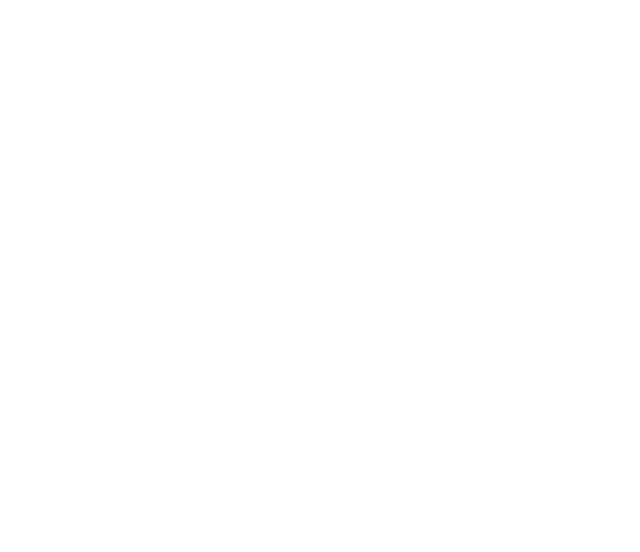
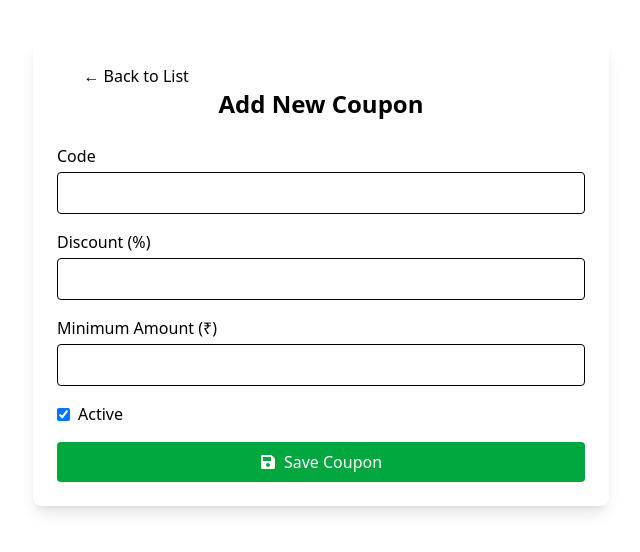
Before and after one commit to prathamaaaaa/product-inventory-frontend, a React (Vite) app: page /addcoupon in a window 1280 px wide. Before the commit this address had no page. Shown: the top 552 px of the page, without its empty margins (319-959 px from the left). Built offline with nearby package versions, Linux system fonts and the light colour scheme; no server answers.

Commit message:
Coupon Done

```diff
--- a/src/App.jsx
+++ b/src/App.jsx
@@ -12,6 +12,8 @@
 import StoreDetail from "./component/StoreDetail";
 import Cart from "./component/Cart";
 import Checkout from "./component/Checkout";
+import Coupons from "./component/Coupons";
+import Addcoupon from "./component/Addcoupon";
 
 function App() {
   return (
@@ -27,13 +29,16 @@
         {/* <Route path="/store" element={<Store />} /> */}
         <Route path="/store/:id" element={<StoreDetail />} />
         <Route path="/list" element={<List />} />
+        <Route path="/addcoupon" element={<Addcoupon />} />
+        <Route path="/coupons" element={<Coupons />} />
         <Route path="/cart" element={<Cart />} />
         <Route path="/checkout" element={<Checkout />} />
 
         <Route path="/admin" element={<AdminPanel />}>
-          <Route index element={<Navigate to="/admin/dashboard" />} />  {/* Default to Dashboard */}
-          <Route path="dashboard" element={<List />} />   {/* Dashboard will show List */}
-          <Route path="store" element={<Store />} />      {/* Clicking Store will show Store */}
+          <Route index element={<Navigate to="/admin/dashboard" />} />  \
+          <Route path="dashboard" element={<List />} />
+          <Route path="store" element={<Store />} />
+          <Route path="coupons" element={<Coupons />} />
         </Route>
 
         <Route path="/admin/adminpanel" element={<AdminPanel />} />
--- /dev/null
+++ b/src/component/Addcoupon.jsx
@@ -0,0 +1,118 @@
+import React, { useState } from 'react';
+import axios from 'axios';
+import { FaSave } from 'react-icons/fa';
+import { useNavigate } from 'react-router-dom';
+import { useTranslation } from "react-i18next";
+
+function AddCoupon() {
+  const BASE_URL = import.meta.env.VITE_BASE_URL;
+    const navigate = useNavigate();
+    const { t, i18n } = useTranslation();
+    const [language, setLanguage] = useState(localStorage.getItem("language") || "en");
+  const [coupon, setCoupon] = useState({
+    code: '',
+    discount: '',
+    minAmount: '',
+    isActive: true,
+  });
+
+  const handleChange = (e) => {
+    const { name, value, type, checked } = e.target;
+    setCoupon({
+      ...coupon,
+      [name]: type === 'checkbox' ? checked : value,
+    });
+  };
+console.log(coupon,"coupon")
+  const handleSubmit = async (e) => {
+    e.preventDefault();
+
+    try {
+      const res = await axios.post(`${BASE_URL}/api/coupons/add`, coupon);
+      alert('Coupon added successfully!');
+      console.log('Saved:', res.data);
+
+      setCoupon({
+        code: '',
+        discount: '',
+        minAmount: '',
+        isActive: true,
+      });
+    } catch (err) {
+      console.error('Error adding coupon:', err);
+      alert('Failed to add coupon');
+    }
+  };
+
+  return (
+    <div className="max-w-xl mx-auto bg-white shadow-lg p-6 mt-10 rounded-lg">
+                  <button
+            onClick={() => navigate("/admin/coupons")}
+            className="text-primary ml-[5%] hover:underline"
+          >
+            {t("backToList")}
+          </button>
+      <h2 className="text-2xl font-bold mb-6 text-center">Add New Coupon</h2>
+      <form onSubmit={handleSubmit} className="space-y-4">
+
+        <div>
+          <label className="block font-medium mb-1">Code</label>
+          <input
+            type="text"
+            name="code"
+            value={coupon.code}
+            onChange={handleChange}
+            required
+            className="w-full border p-2 rounded"
+          />
+        </div>
+
+        <div>
+          <label className="block font-medium mb-1">Discount (%)</label>
+          <input
+            type="number"
+            name="discount"
+            value={coupon.discount}
+            onChange={handleChange}
+            required
+            className="w-full border p-2 rounded"
+          />
+        </div>
+
+        <div>
+          <label className="block font-medium mb-1">Minimum Amount (₹)</label>
+          <input
+            type="number"
+            name="minAmount"
+            value={coupon.minAmount}
+            onChange={handleChange}
+            required
+            className="w-full border p-2 rounded"
+          />
+        </div>
+
+
+
+        <div className="flex items-center gap-2">
+          <input
+            type="checkbox"
+            name="isActive"
+            checked={coupon.isActive}
+            onChange={handleChange}
+          />
+          <label className="font-medium">Active</label>
+        </div>
+
+        <button
+          type="submit"
+          className="w-full flex items-center justify-center gap-2 bg-green-600 hover:bg-green-700 text-white py-2 px-4 rounded"
+        >
+          <FaSave />
+          Save Coupon
+        </button>
+      </form>
+    </div>
+  );
+}
+
+export default AddCoupon;
--- a/src/component/Cart.jsx
+++ b/src/component/Cart.jsx
@@ -86,6 +86,7 @@
   fetchCoupons();
 }, []);
   const updateQuantity = async (id, change  , productname, productsprice) => {
+
     let cart = JSON.parse(localStorage.getItem("cart")) || [];
     let user = JSON.parse(localStorage.getItem("user"));
 
@@ -327,7 +328,7 @@
   <h3 className="text-xl font-semibold text-gray-800 mb-4">Available Coupons</h3>
   <div className="space-y-4">
   {coupons.map((coupon, index) => {
-    const isDisabled = coupon.usercount >= 4;
+    const isDisabled = coupon.usercount > 10;
 
     return (
       <div
--- a/src/component/Checkout.jsx
+++ b/src/component/Checkout.jsx
@@ -457,9 +457,9 @@
                     <button
                       type="submit"
                       className="bg-black hover:bg-gray-800 text-white py-2 px-6 rounded shadow-md transition"
-                      onClick={() => Swal.fire(t("orderPlaced"), t("orderPlacedSuccess"), t("success"))}
+                      onClick={() => navigate("/list")}
                     >
-                      Check your Products
+                      Go to List
                     </button>
                   </div>
 
--- /dev/null
+++ b/src/component/Coupons.jsx
@@ -0,0 +1,108 @@
+import React, { useEffect, useState } from 'react';
+import axios from 'axios';
+import { useLocation, useNavigate } from 'react-router-dom';
+import Swal from 'sweetalert2';
+
+function Coupons() {
+  const [coupons, setCoupons] = useState([]);
+  const BASE_URL = import.meta.env.VITE_BASE_URL;
+    const navigate = useNavigate();
+  const fetchCoupons = async () => {
+    try {
+      const res = await axios.get(`${BASE_URL}/api/coupons/all`);
+      const activeCoupons = res.data;
+      setCoupons(activeCoupons);
+      console.log("Coupons fetched:", activeCoupons);
+    } catch (err) {
+      console.error("Failed to fetch coupons", err);
+    }
+  };
+  const toggleStatus = async (id, newStatus) => {
+    try {
+      await axios.put(`${BASE_URL}/api/coupons/${id}/status`, {
+        active: newStatus,
+      });
+      fetchCoupons();
+    } catch (err) {
+      console.error("Failed to update coupon status", err);
+      alert("Could not update status");
+    }
+  };
+
+  const deleteapi = async (id) => {
+    await axios.delete(`${BASE_URL}/api/coupons/${id}`);
+    fetchCoupons();
+    };
+  const deleteCoupon = async (id) => {
+    try {
+
+      Swal.fire({
+        title: "Delete Coupon",
+        text:"are you sure you want to delete this coupon?",
+        icon: "warning",
+        showCancelButton: true,
+        confirmButtonColor: "#d33",
+        cancelButtonColor: "#3085d6",
+        confirmButtonText: "Yes, delete it!",
+      }).then((result) => {
+        if (result.isConfirmed) {
+          Swal.fire("Deleted!", "The coupon has been deleted.", "success");
+        deleteapi(id);
+        }
+
+      });
+
+    } catch (err) {
+      console.error("Failed to delete coupon", err);
+      alert("Could not delete coupon");
+    }
+  }
+
+  useEffect(() => {
+    fetchCoupons();
+  }, []);
+
+  return (
+    <div className="p-6">
+<div className='flex justify-between items-center mb-4'>
+<h2 className="text-2xl font-bold mb-4">Available Coupons</h2>
+<button onClick={()=>{navigate("/addcoupon")}} className='bg-gray-300 p-4 rounded-lg font-bold hover:bg-gray-200'>Add Coupons</button>
+    </div>
+         {coupons.length === 0 ? (
+        <p>No active coupons available.</p>
+      ) : (
+        <ul className="space-y-4">
+          {coupons.map((coupon) => (
+            <li key={coupon.id} className="bg-white shadow p-4 rounded-lg">
+            <h3 className="text-lg font-semibold">{coupon.name}</h3>
+            <p className="text-gray-600">Code: <span className="font-mono">{coupon.code}</span></p>
+            <p className="text-gray-600">Discount: ₹{coupon.discount}</p>
+            <p className="text-gray-600">Used: {coupon.usercount}/10</p>
+
+            {coupon.usercount >= 10 ? (
+              <p className="text-red-500 font-semibold">Coupon expired</p>
+            ) : (
+              <p className="text-green-600 font-semibold">Available</p>
+            )}
+
+            <div className="mt-2">
+              <button
+                onClick={() => toggleStatus(coupon.id, !coupon.active)}
+                className={`px-3 py-1 rounded ${
+                  coupon.active ? 'bg-red-500 hover:bg-red-600' : 'bg-green-500 hover:bg-green-600'
+                } text-white`}
+              >
+                {coupon.active ? 'Deactivate' : 'Activate'}
+              </button>
+              <button onClick={() => deleteCoupon(coupon.id)} className='px-3 py-1 ml-2 bg-red-500 rounded text-white'>Delete</button>
+            </div>
+          </li>
+
+          ))}
+        </ul>
+      )}
+    </div>
+  );
+}
+
+export default Coupons;
--- a/src/component/Detail.jsx
+++ b/src/component/Detail.jsx
@@ -4,6 +4,7 @@
 import axios from "axios";
 import { useNavigate } from "react-router-dom";
 import { useTranslation } from "react-i18next";
+
 import { toast } from "react-toastify";
 function Detail() {
   const navigate = useNavigate();
@@ -129,7 +130,10 @@
 
   let cart = JSON.parse(localStorage.getItem("cart")) || [];
   console.log("Initial Local Storage:", cart);
+
+
   const AddtoCart = async (id, productName , price) => {
+    fetchCartDetails();
     let cart = JSON.parse(localStorage.getItem("cart")) || [];
 
     let user = JSON.parse(localStorage.getItem("user"));
@@ -151,7 +155,7 @@
     console.log("Initial Local Storage name:", productName);
 
     localStorage.setItem("cart", JSON.stringify(cart));
-
+    fetchCartDetails();
     console.log("Updated Local Storage:", JSON.parse(localStorage.getItem("cart")));
 
     if (user && user.id) {
```
Also changed, not shown: src/component/AdminPanel.jsx (+13 -1 lines), src/component/List.jsx (+23 -4 lines).
